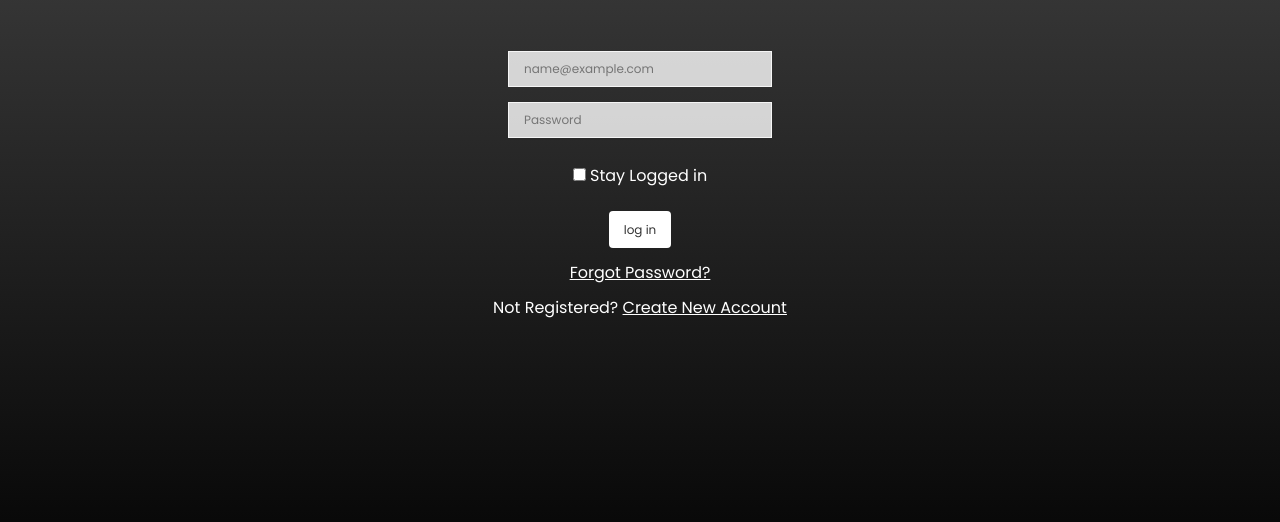
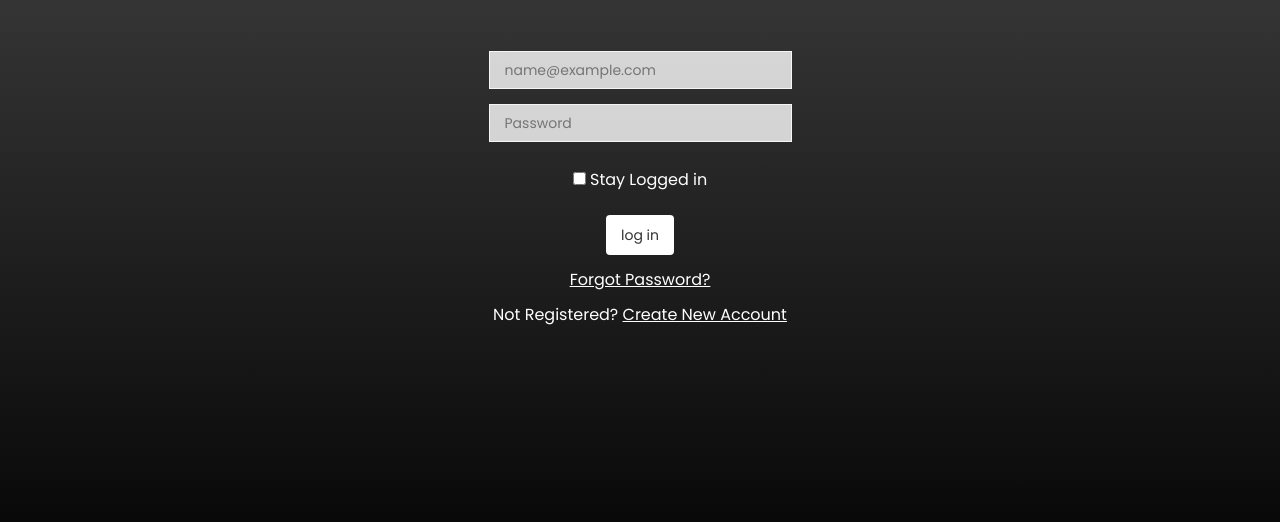
Before and after one commit to akhilome/mantrckr, a website: page ui/sign-in.html in a window 1280 px wide. Shown: the part 172-694 px from the top of the page. Drawn offline with nearby package versions, Linux system fonts and the light colour scheme.

Commit message:
fix(input fields) increase width of input fields
- implement LFA feedback to increase size of input field boxes

[Finishes #157765213]

```diff
--- a/ui/assets/css/main.css
+++ b/ui/assets/css/main.css
@@ -233,8 +233,15 @@ input,
 textarea {
 	background: rgba(255, 255, 255, 0.8);
 	border: 1px solid #f5f5f5;
-	font-size: 12px !important;
+	font-size: 14px !important;
 	padding: 10px 15px;
+}
+
+input[type="text"],
+input[type="email"],
+input[type="password"],
+textarea {
+	min-width: 250px;
 }
 
 
```
